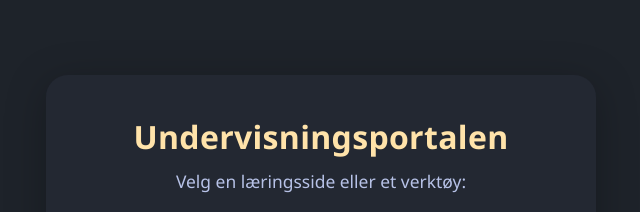
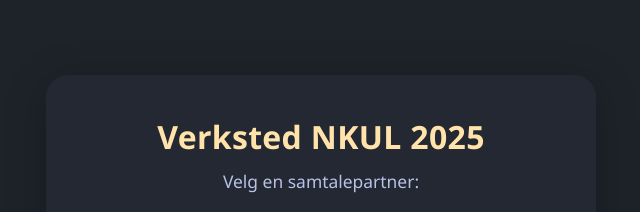
Before and after one commit to Nordriken/Spr-kst-tte, a plain HTML site: page index.html in a window 1280 px wide. Shown: the top 212 px of the page, without its empty margins (319-959 px from the left). Drawn offline with Linux system fonts and the light colour scheme.

Commit message:
Update index.html

```diff
--- a/index.html
+++ b/index.html
@@ -115,8 +115,8 @@
 </head>
 <body>
   <div class="portal-container">
-    <h1>Undervisningsportalen</h1>
-    <p>Velg en læringsside eller et verktøy:</p>
+    <h1>Verksted NKUL 2025</h1>
+    <p>Velg en samtalepartner:</p>
     <div class="link-list">
       <a class="portal-link" href="https://nordriken.github.io/Spanskl-rern/" target="_blank">
         <img class="portal-img" src="https://as1.ftcdn.net/v2/jpg/02/51/51/42/1000_F_251514287_AJArXubfpkfbmXgmX86Q1MfBNBdPCwHC.jpg" alt="Spansk flagg">
```
